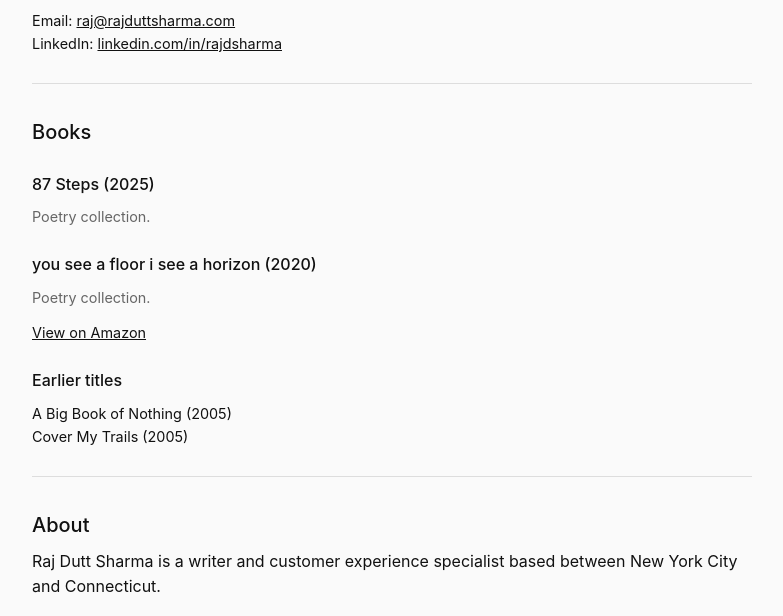
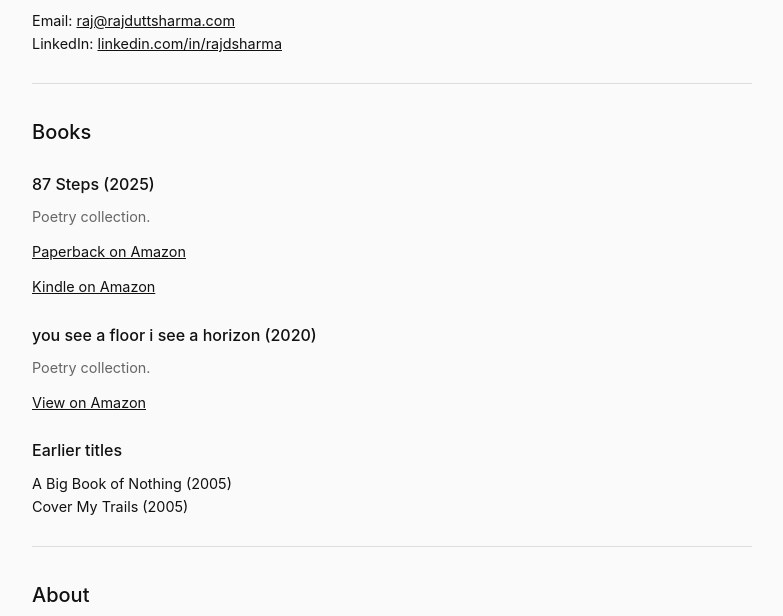
Before and after one commit to mrrajduttsharma/mrrajduttsharma.github.io, a plain HTML site: page index.html in a window 1280 px wide. Shown: the part 119-735 px from the top of the page, without its empty margins (248-1031 px from the left). Drawn offline with Linux system fonts and the light colour scheme.

Commit message:
Update index.html

```diff
--- a/index.html
+++ b/index.html
@@ -83,6 +83,16 @@
     <p class="muted small">
       Poetry collection.
     </p>
+    <p class="small">
+      <a href="https://a.co/d/fWlAttm" target="_blank">
+        Paperback on Amazon
+      </a>
+    </p>
+    <p class="small">
+      <a href="https://a.co/d/1JQcznq" target="_blank">
+        Kindle on Amazon
+      </a>
+    </p>
 
     <h3>you see a floor i see a horizon (2020)</h3>
     <p class="muted small">
@@ -120,9 +130,6 @@
     <ul>
       <li><a href="Raj_Dutt_Sharma_ATS.pdf">Download résumé (PDF)</a></li>
     </ul>
-    <p class="muted small">
-
-    </p>
   </section>
 
   <hr>
```
